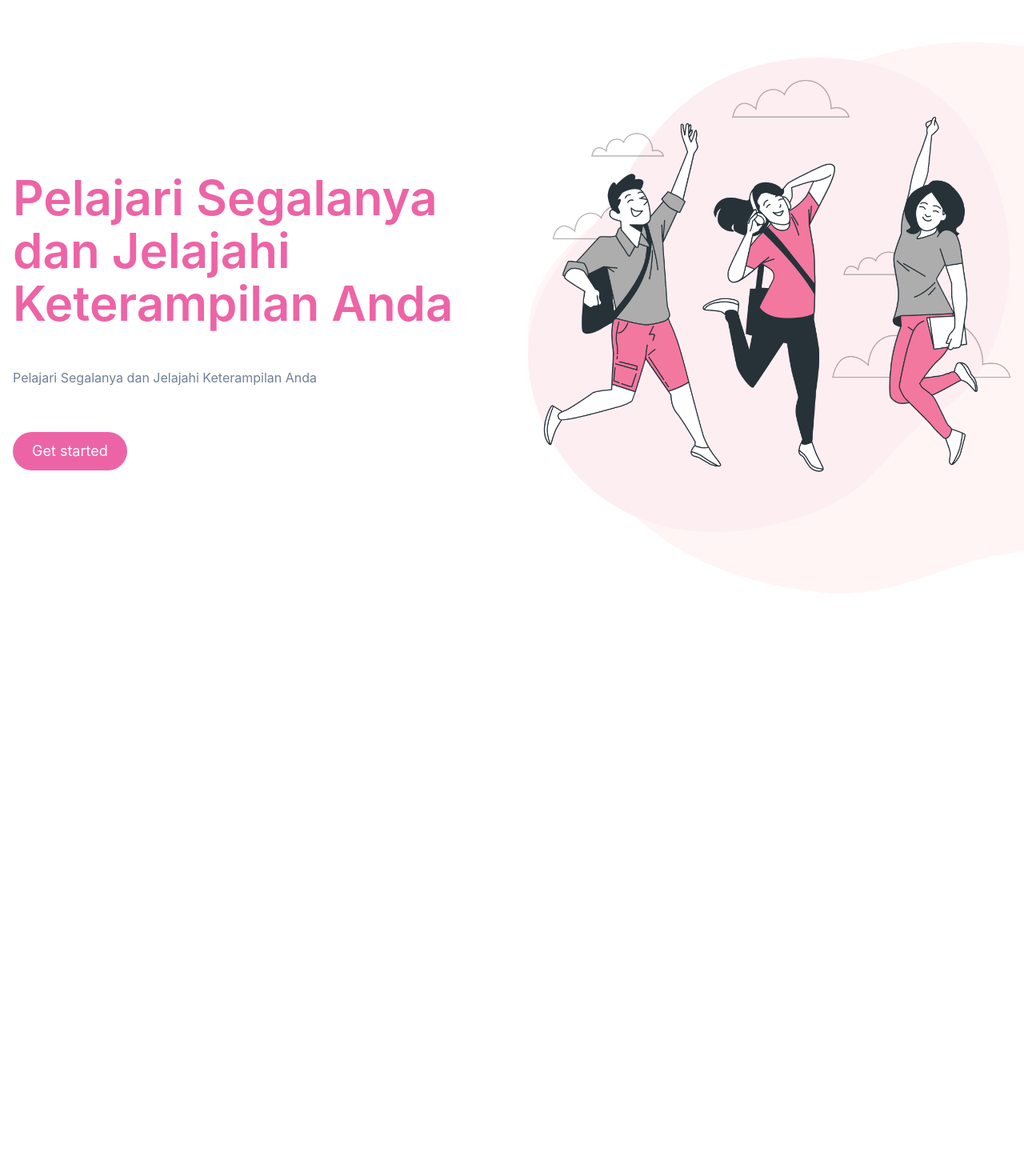
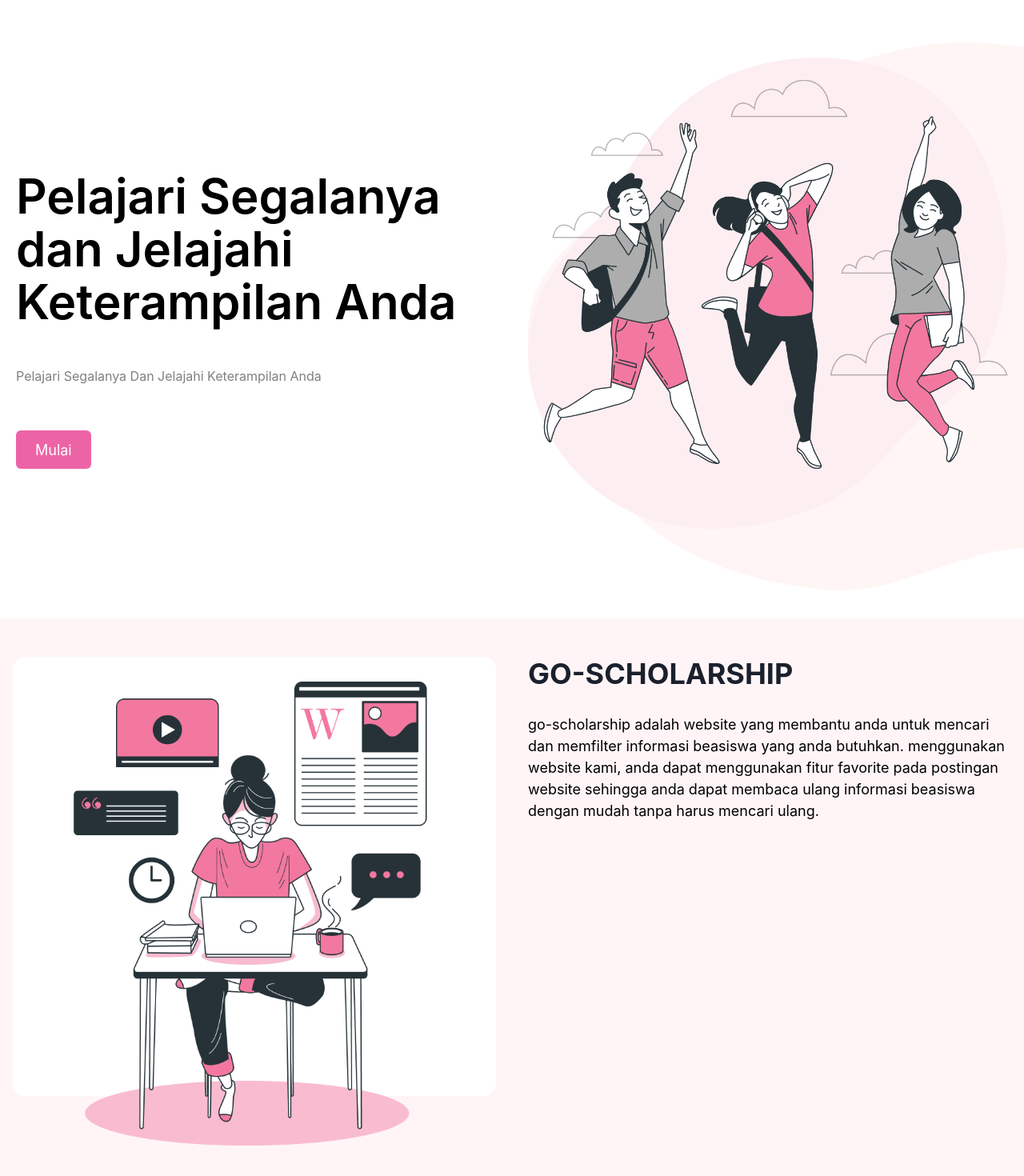
Before and after one commit to rg-km/final-project-engineering-52, a React (Create React App) app in the folder frontend/go-scholarship/: page / in a window 1280 px wide. Shown: the part 100-1570 px from the top of the page at 80% size. Before the commit the page ends 942 px from the top, so only its background shows below. Built offline with nearby package versions, Linux system fonts and the light colour scheme.

Commit message:
fix: hero and nav

```diff
--- a/frontend/go-scholarship/src/Components/Hero.jsx
+++ b/frontend/go-scholarship/src/Components/Hero.jsx
@@ -2,119 +2,71 @@ import {
   Container,
   Stack,
   Flex,
-  // Box,
-  // IconButton,
   Heading,
   Text,
   Button,
   Image,
   Icon,
+
   // createIcon,
   useColorModeValue,
 } from "@chakra-ui/react";
-import { useNavigate } from "react-router-dom";
+
+import { SimpleGrid } from "@chakra-ui/react";
+import { IoAnalyticsSharp, IoLogoBitcoin, IoSearchSharp } from "react-icons/io5";
+import { ReactElement } from "react";
+
+function SplitWithImage() {
+  return (
+    <Container maxW={"full"} py={12} bg={useColorModeValue("pink.50", "pink.800")} mt={0} centerContent overflow="hidden">
+      <SimpleGrid columns={{ base: 1, md: 2 }} spacing={10}>
+        <Flex>
+          <Image rounded={"md"} alt={"feature image"} src={"./about us.png"} objectFit={"cover"} />
+        </Flex>
+        <Stack spacing={5}>
+          <Heading>GO-SCHOLARSHIP</Heading>
+          <Text color={"black"} fontSize={"lg"}>
+            go-scholarship adalah website yang membantu anda untuk mencari dan memfilter informasi beasiswa yang anda butuhkan. menggunakan website kami, anda dapat menggunakan fitur favorite pada postingan website sehingga anda dapat
+            membaca ulang informasi beasiswa dengan mudah tanpa harus mencari ulang.
+          </Text>
+        </Stack>
+      </SimpleGrid>
+    </Container>
+  );
+}
 
 export default function Hero() {
-  const navigate = useNavigate()
   return (
-    <Container maxW={"7xl"}>
-      <Stack
-        align={"center"}
-        spacing={{ base: 8, md: 10 }}
-        py={{ base: 20, md: 28 }}
-        direction={{ base: "column", md: "row" }}
-      >
+    <Container maxW={"full"} w={"100%"} mr={"0"} px={"0"}>
+      <Stack px={"5"} align={"center"} spacing={{ base: 8, md: 10 }} py={{ base: 20, md: 28 }} direction={{ base: "column", md: "row" }}>
         <Stack flex={1} spacing={{ base: 5, md: 10 }}>
-          <Heading
-            textAlign={"left"}
-            lineHeight={1.1}
-            fontWeight={600}
-            fontSize={{ base: "3xl", sm: "4xl", lg: "6xl" }}
-          >
+          <Heading lineHeight={1.1} fontWeight={600} fontSize={{ base: "3xl", sm: "4xl", lg: "6xl" }}>
             <br />
-            <Text as={"span"} color={"pink.400"}>
+            <Text align={"left"} as={"span"} color={"black"}>
               Pelajari Segalanya dan Jelajahi Keterampilan Anda
             </Text>
           </Heading>
-          <Text color={"gray.500"} textAlign={"left"}>
-            Pelajari Segalanya dan Jelajahi Keterampilan Anda
-          </Text>
-          <Stack
-            spacing={{ base: 4, sm: 6 }}
-            direction={{ base: "column", sm: "row" }}
-          >
-            <Button
-              rounded={"full"}
-              size={"lg"}
-              fontWeight={"normal"}
-              px={6}
-              colorScheme={"pink"}
-              bg={"pink.400"}
-              _hover={{ bg: "pink.500" }}
-            >
-              Get started
+          <Text color={"grey"}>Pelajari Segalanya Dan Jelajahi Keterampilan Anda</Text>
+          <Stack spacing={{ base: 4, sm: 6 }} direction={{ base: "column", sm: "row" }}>
+            <Button rounded={"md"} size={"lg"} fontWeight={"normal"} px={6} colorScheme={"pink"} bg={"pink.400"} _hover={{ bg: "pink.500" }}>
+              Mulai
             </Button>
           </Stack>
         </Stack>
-        <Flex
-          flex={1}
-          justify={"center"}
-          align={"center"}
-          position={"relative"}
-          w={"full"}
-        >
-          <Blob
-            w={"150%"}
-            h={"150%"}
-            position={"absolute"}
-            top={"-20%"}
-            left={0}
-            zIndex={-1}
-            color={useColorModeValue("red.50", "red.400")}
-          />
-          {/* <Box
-              position={'relative'}
-              height={'300px'}
-              rounded={'2xl'}
-              boxShadow={'2xl'}
-              width={'full'}
-              overflow={'hidden'}>
-              <IconButton
-                aria-label={'Play Button'}
-                variant={'ghost'}
-                _hover={{ bg: 'transparent' }}
-                icon={<PlayIcon w={12} h={12} />}
-                size={'lg'}
-                color={'white'}
-                position={'absolute'}
-                left={'50%'}
-                top={'50%'}
-                transform={'translateX(-50%) translateY(-50%)'}
-              /> */}
-          <Image
-            alt={"Hero Image"}
-            fit={"cover"}
-            align={"center"}
-            w={"100%"}
-            h={"100%"}
-            src={"./home.png"}
-          />
+        <Flex flex={1} justify={"center"} align={"center"} position={"relative"} w={"full"}>
+          <Blob w={"150%"} h={"150%"} position={"absolute"} top={"-20%"} left={0} zIndex={-1} color={useColorModeValue("red.50", "red.400")} />
+          <Image alt={"Hero Image"} fit={"cover"} align={"center"} w={"100%"} h={"100%"} src={"./home.png"} />
           {/* </Box> */}
         </Flex>
       </Stack>
+      <SplitWithImage />
     </Container>
   );
 }
 
 export const Blob = (props) => {
   return (
-    <Icon
-      width={"100%"}
-      viewBox="0 0 578 440"
-      fill="none"
-      xmlns="http://www.w3.org/2000/svg"
-      {...props}
-    >
+    <Icon width={"100%"} viewBox="0 0 578 440" fill="none" xmlns="http://www.w3.org/2000/svg" {...props}>
       <path
         fillRule="evenodd"
         clipRule="evenodd"
--- a/frontend/go-scholarship/src/Components/Navbar.jsx
+++ b/frontend/go-scholarship/src/Components/Navbar.jsx
@@ -87,9 +87,6 @@ export default function NavbarApp() {
 
           </Flex>
         </Flex>
-              <Button>
-                <DarkMode />
-              </Button>
         <Stack
           flex={{ base: 1, md: 0 }}
           justify={"flex-end"}
```
